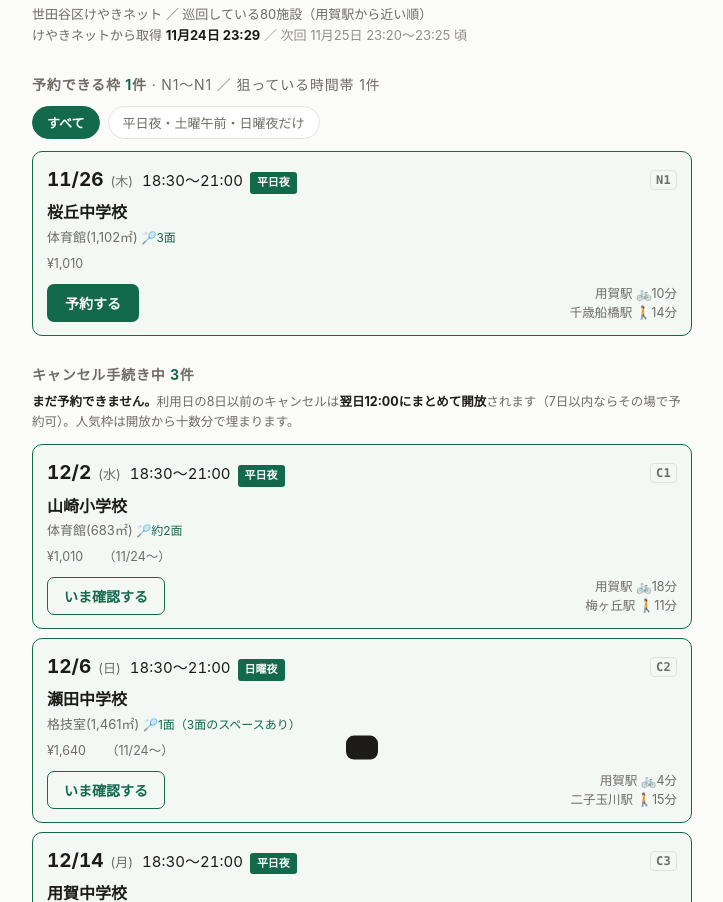
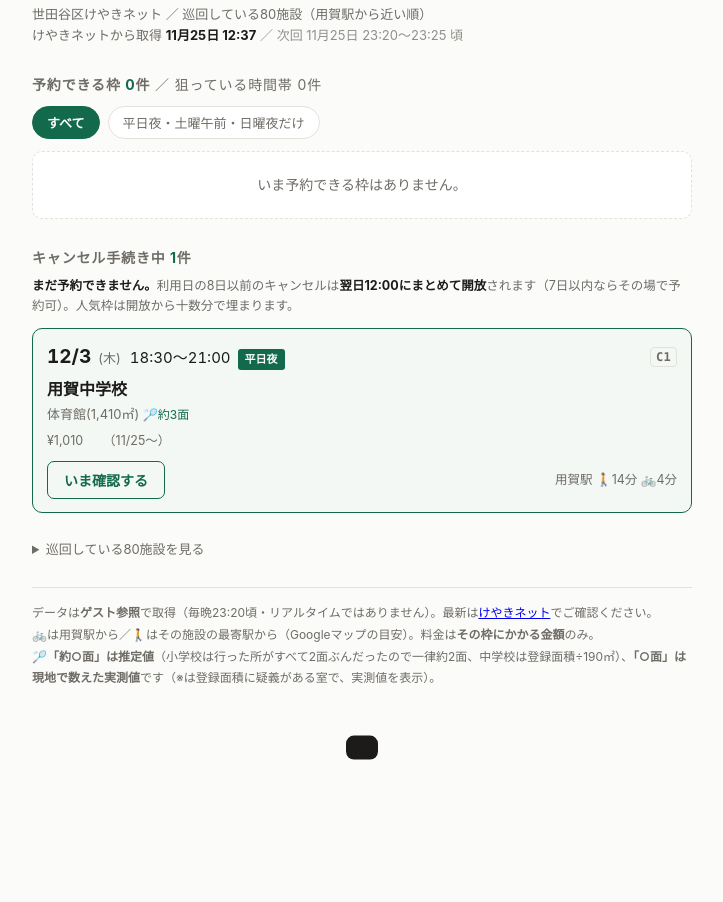
Before and after one commit to sora-kit/setagaya-badminton, a plain HTML site: page index.html in a window 1280 px wide. Shown: the part 50-952 px from the top of the page, without its empty margins (278-1001 px from the left). After the commit the page ends 809 px from the top, so only its background shows below. Drawn offline with Linux system fonts and the light colour scheme.

Commit message:
空き状況更新 2026-11-25 12:37

```diff
--- a/index.html
+++ b/index.html
@@ -86,44 +86,24 @@ max-width:92vw;transition:transform .25s;z-index:9;line-height:1.55}
 <div class="w">
 <h1>バドミントン空き状況</h1>
 <div class="upd" id="gen" data-next="2026-11-25T23:20:00+09:00">世田谷区けやきネット ／ 巡回している80施設（用賀駅から近い順）<br>
-けやきネットから取得 <b>11月24日 23:29</b>
+けやきネットから取得 <b>11月25日 12:37</b>
 <span class="nx">／ 次回 11月25日 23:20〜23:25 頃</span></div>
 <div class="warn" id="stale" hidden>⚠ 予定していた 11/25 23:20 の巡回（毎日23:20）が行われていません。この一覧は古い可能性があります（巡回サーバーが停止していた場合に起こります）。</div>
 <div class="lot" id="lot">📌 <b>今月の抽選申込期間です（毎月1〜4日）</b><br>
 登録している活動施設の抽選申込はお早めに → <a href="https://setagaya.keyakinet.net/Web/Home/WgR_ModeSelect" target="_blank" rel="noopener">けやきネットを開く</a></div>
 
-<h2>予約できる枠 <i>1</i>件<span style="font-weight:400;color:var(--mut)"> · N1〜N1 ／ 狙っている時間帯 1件</span></h2>
+<h2>予約できる枠 <i>0</i>件<span style="font-weight:400;color:var(--mut)"> ／ 狙っている時間帯 0件</span></h2>
 <div class="bar"><button class="on" data-f="all">すべて</button><button data-f="hit">平日夜・土曜午前・日曜夜だけ</button></div>
-<div id="open"><article class="c hit" id="N1">
-<div class="when"><b>11/26</b><span class="wd">(木)</span>
-<span class="time">18:30～21:00</span><span class="tag">平日夜</span><span class="no">N1</span></div>
-<div class="where">桜丘中学校<span class="rm">体育館(1,102㎡) <span class="ct">🏸3面</span></span></div>
-<div class="meta"><span>¥1,010</span></div>
-<div class="act"><button class="bk" data-slot="{&quot;f&quot;: &quot;桜丘中学校&quot;, &quot;d&quot;: &quot;2026-11-26&quot;, &quot;r&quot;: &quot;体育館(1,102㎡)&quot;, &quot;t&quot;: &quot;18:30～21:00&quot;, &quot;m&quot;: &quot;&quot;, &quot;label&quot;: &quot;11月26日(木)&quot;}">予約する</button><div class="acc"><span>用賀駅 🚲10分</span><span>千歳船橋駅 🚶14分</span></div></div>
-</article></div>
+<div id="open"><div class="empty">いま予約できる枠はありません。</div></div>
 
-<h2>キャンセル手続き中 <i>3</i>件</h2>
+<h2>キャンセル手続き中 <i>1</i>件</h2>
 <div style="color:var(--mut);font-size:12.5px;margin:-4px 0 12px"><b style="color:var(--fg)">まだ予約できません。</b>利用日の8日以前のキャンセルは<b style="color:var(--fg)">翌日12:00にまとめて開放</b>されます（7日以内ならその場で予約可）。人気枠は開放から十数分で埋まります。</div>
 <div id="cancel"><article class="c hit" id="C1">
-<div class="when"><b>12/2</b><span class="wd">(水)</span>
+<div class="when"><b>12/3</b><span class="wd">(木)</span>
 <span class="time">18:30～21:00</span><span class="tag">平日夜</span><span class="no">C1</span></div>
-<div class="where">山崎小学校<span class="rm">体育館(683㎡) <span class="ct">🏸約2面</span></span></div>
-<div class="meta"><span>¥1,010</span><span class="seen">（11/24～）</span></div>
-<div class="act"><button class="bk chk" data-slot="{&quot;f&quot;: &quot;山崎小学校&quot;, &quot;d&quot;: &quot;2026-12-02&quot;, &quot;r&quot;: &quot;体育館(683㎡)&quot;, &quot;t&quot;: &quot;18:30～21:00&quot;, &quot;m&quot;: &quot;&quot;, &quot;label&quot;: &quot;12月2日(水)&quot;}">いま確認する</button><div class="acc"><span>用賀駅 🚲18分</span><span>梅ヶ丘駅 🚶11分</span></div></div>
-</article>
-<article class="c hit" id="C2">
-<div class="when"><b>12/6</b><span class="wd">(日)</span>
-<span class="time">18:30～21:00</span><span class="tag">日曜夜</span><span class="no">C2</span></div>
-<div class="where">瀬田中学校<span class="rm">格技室(1,461㎡) <span class="ct">🏸1面（3面のスペースあり）</span></span></div>
-<div class="meta"><span>¥1,640</span><span class="seen">（11/24～）</span></div>
-<div class="act"><button class="bk chk" data-slot="{&quot;f&quot;: &quot;瀬田中学校&quot;, &quot;d&quot;: &quot;2026-12-06&quot;, &quot;r&quot;: &quot;格技室(1,461㎡)&quot;, &quot;t&quot;: &quot;18:30～21:00&quot;, &quot;m&quot;: &quot;&quot;, &quot;label&quot;: &quot;12月6日(日)&quot;}">いま確認する</button><div class="acc"><span>用賀駅 🚲4分</span><span>二子玉川駅 🚶15分</span></div></div>
-</article>
-<article class="c hit" id="C3">
-<div class="when"><b>12/14</b><span class="wd">(月)</span>
-<span class="time">18:30～21:00</span><span class="tag">平日夜</span><span class="no">C3</span></div>
 <div class="where">用賀中学校<span class="rm">体育館(1,410㎡) <span class="ct">🏸約3面</span></span></div>
-<div class="meta"><span>¥1,010</span><span class="seen">（11/24～）</span></div>
-<div class="act"><button class="bk chk" data-slot="{&quot;f&quot;: &quot;用賀中学校&quot;, &quot;d&quot;: &quot;2026-12-14&quot;, &quot;r&quot;: &quot;体育館(1,410㎡)&quot;, &quot;t&quot;: &quot;18:30～21:00&quot;, &quot;m&quot;: &quot;&quot;, &quot;label&quot;: &quot;12月14日(月)&quot;}">いま確認する</button><div class="acc"><span>用賀駅 🚶14分 🚲4分</span></div></div>
+<div class="meta"><span>¥1,010</span><span class="seen">（11/25～）</span></div>
+<div class="act"><button class="bk chk" data-slot="{&quot;f&quot;: &quot;用賀中学校&quot;, &quot;d&quot;: &quot;2026-12-03&quot;, &quot;r&quot;: &quot;体育館(1,410㎡)&quot;, &quot;t&quot;: &quot;18:30～21:00&quot;, &quot;m&quot;: &quot;&quot;, &quot;label&quot;: &quot;12月3日(木)&quot;}">いま確認する</button><div class="acc"><span>用賀駅 🚶14分 🚲4分</span></div></div>
 </article></div>
 
 <!-- 初回セッティングは 2026-09-18 本人指示で非表示。中身は消していないので、
```
